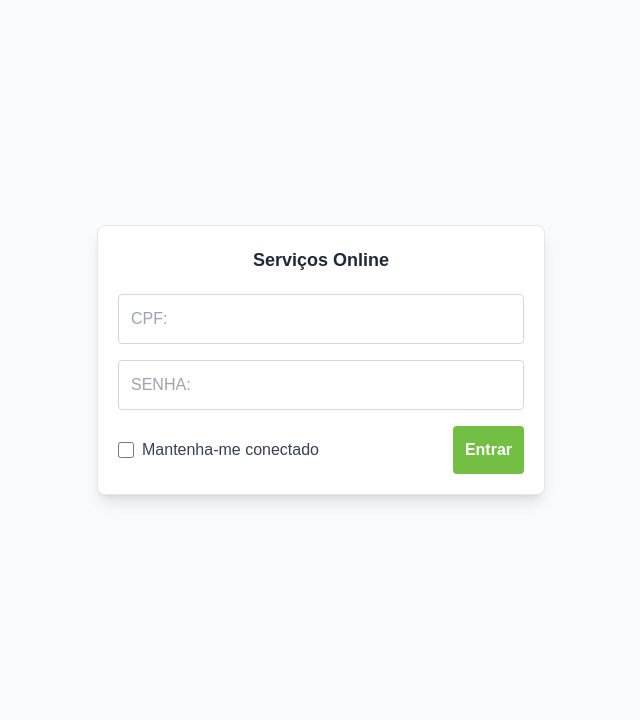
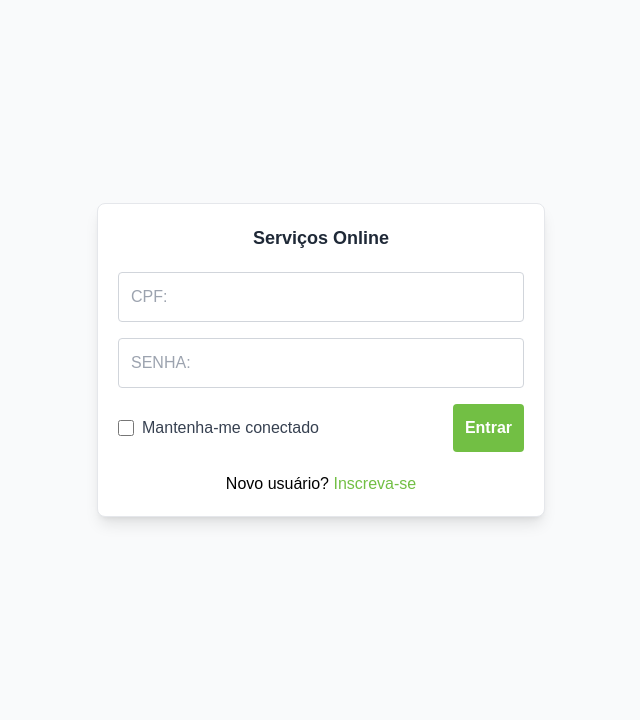
Before and after one commit to iagob2/USAFAs, a Django app: page /login/ in a window 1280 px wide. Shown: the part 80-800 px from the top of the page, without its empty margins (319-959 px from the left). Run offline with Django 5.2, Linux system fonts and the light colour scheme; some libraries are stand-ins or nearby versions; some web fonts are replaced.

Commit message:
feat: add new User in login page

```diff
--- a/protoDigital/templates/login/index.html
+++ b/protoDigital/templates/login/index.html
@@ -60,6 +60,10 @@
                 </button>
             </div>
         </form>
+
+        <div class="mt-5 text-center">
+            <p>Novo usuário? <a href="{% url 'registro' %}" class="text-primary">Inscreva-se</a></p>
+        </div>
     </div>
 </main>
 
```
